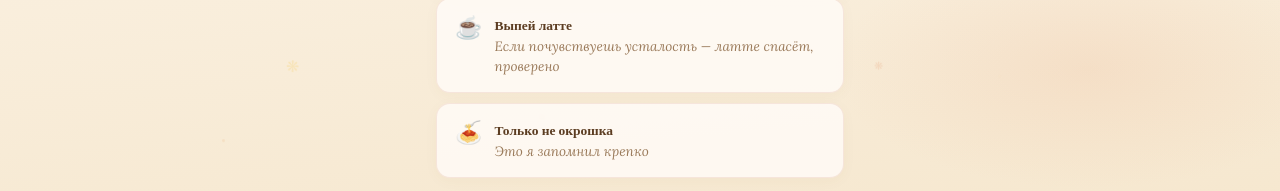
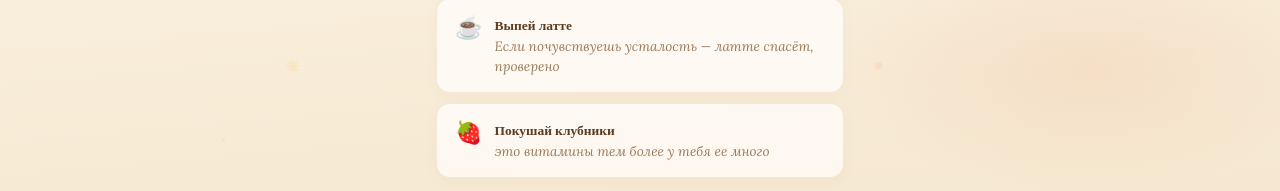
Before and after one commit to JuWeDe/gm, a plain HTML site: page index.html in a window 1280 px wide. Shown: the part 531-722 px from the top of the page. Drawn offline with nearby package versions, Linux system fonts and the light colour scheme; a web font is replaced by a local one.

Commit message:
Update note icon and text in index.html

```diff
--- a/index.html
+++ b/index.html
@@ -377,10 +377,10 @@ body {
       </div>
     </div>
     <div class="note">
-      <div class="note-ico">🍝</div>
+      <div class="note-ico">🍓</div>
       <div class="note-body">
-        <div class="note-title">Только не окрошка</div>
-        <div class="note-text">Это я запомнил крепко</div>
+        <div class="note-title">Покушай клубники</div>
+        <div class="note-text">это витамины тем более у тебя ее много</div>
       </div>
     </div>
   </div>
```
